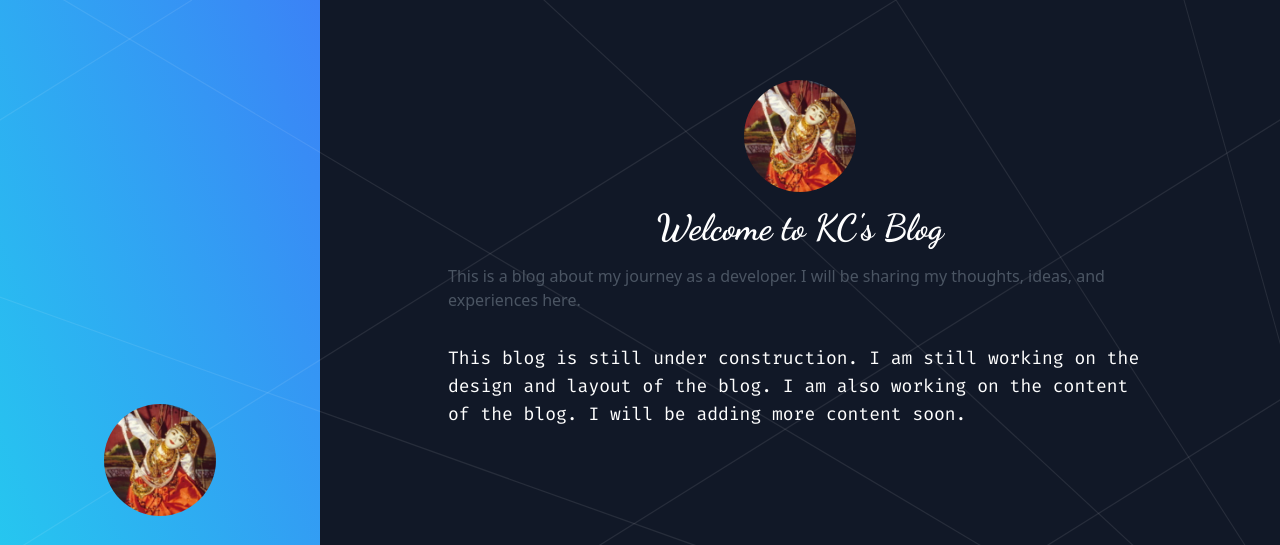
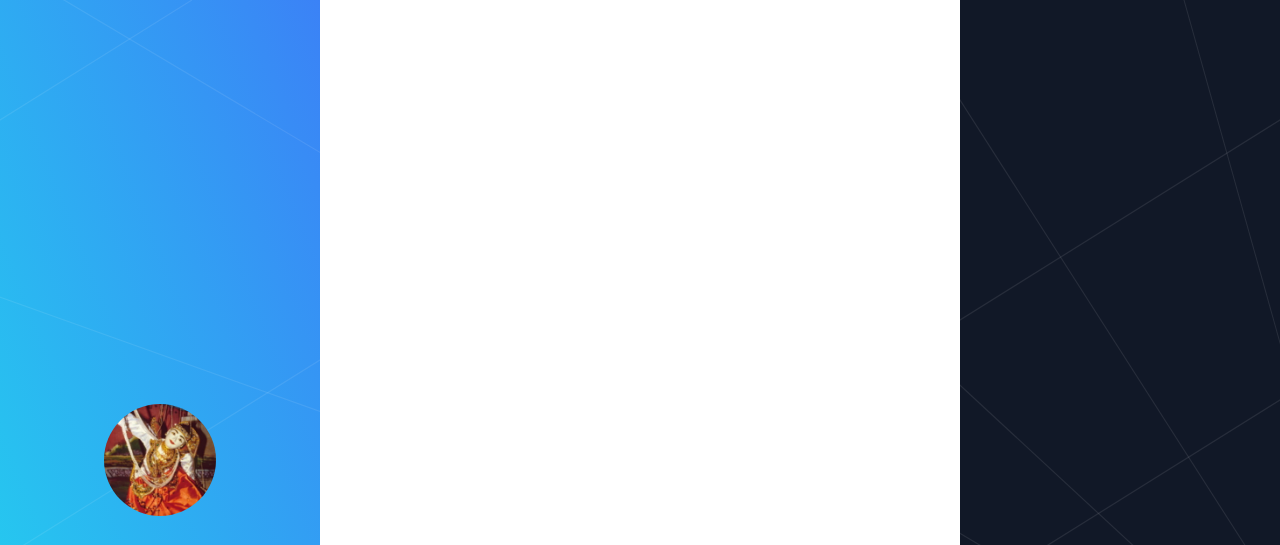
Before and after one commit to kpcn/kcb, an Astro site: page / in a window 1280 px wide. Shown: the top 545 px of the page. Built offline with nearby package versions, Linux system fonts and the light colour scheme; Astro itself is replaced by a stand-in of ours.

Commit message:
refactor: refactor main layout from index page

```diff
--- a/src/pages/index.astro
+++ b/src/pages/index.astro
@@ -14,29 +14,14 @@ import Sidebar from '@components/Sidebar.astro';
   <main
     class="flex-1 order-1 lg:flex lg:overflow-y-scroll lg:order-2 lg:w-9/12 xl:w-9/12 2xl:w-10/12 xl:bg-gray-900 grid-bg"
   >
-    <div
-      class="flex flex-col w-full max-w-3xl px-4 py-8 mx-auto lg:px-8 lg:py-16"
-    >
-      <Image
-        src={`/images/icon.png`}
-        width={150}
-        height={150}
-        alt="Dancing Puppet"
-        class="px-4 py-4 mx-auto rounded-full w-36 h-36"
-      />
-      <h1 class="text-4xl font-bold text-white font-dacingscript text-center">
-        Welcome to KC's Blog
-      </h1>
-      <p class="mt-4 text-gray-600 dark:text-gray-400">
-        This is a blog about my journey as a developer. I will be sharing my
-        thoughts, ideas, and experiences here.
-      </p>
-      <div class="mt-8">
-        <p class="font-firamono font-normal text-lg text-white">
-          This blog is still under construction. I am still working on the
-          design and layout of the blog. I am also working on the content of the
-          blog. I will be adding more content soon.
-        </p>
+    <div class="flex w-full">
+      <div class="flex flex-col w-full bg-white xl:w-8/12 dark:bg-slate-600">
+        <!-- Header here -->
+        <div
+          class="flex flex-col px-3 py-4 space-y-4 bg-white md:px-6 dark:bg-slate-600"
+        >
+          <!-- Content here  -->
+        </div>
       </div>
     </div>
   </main>
```
